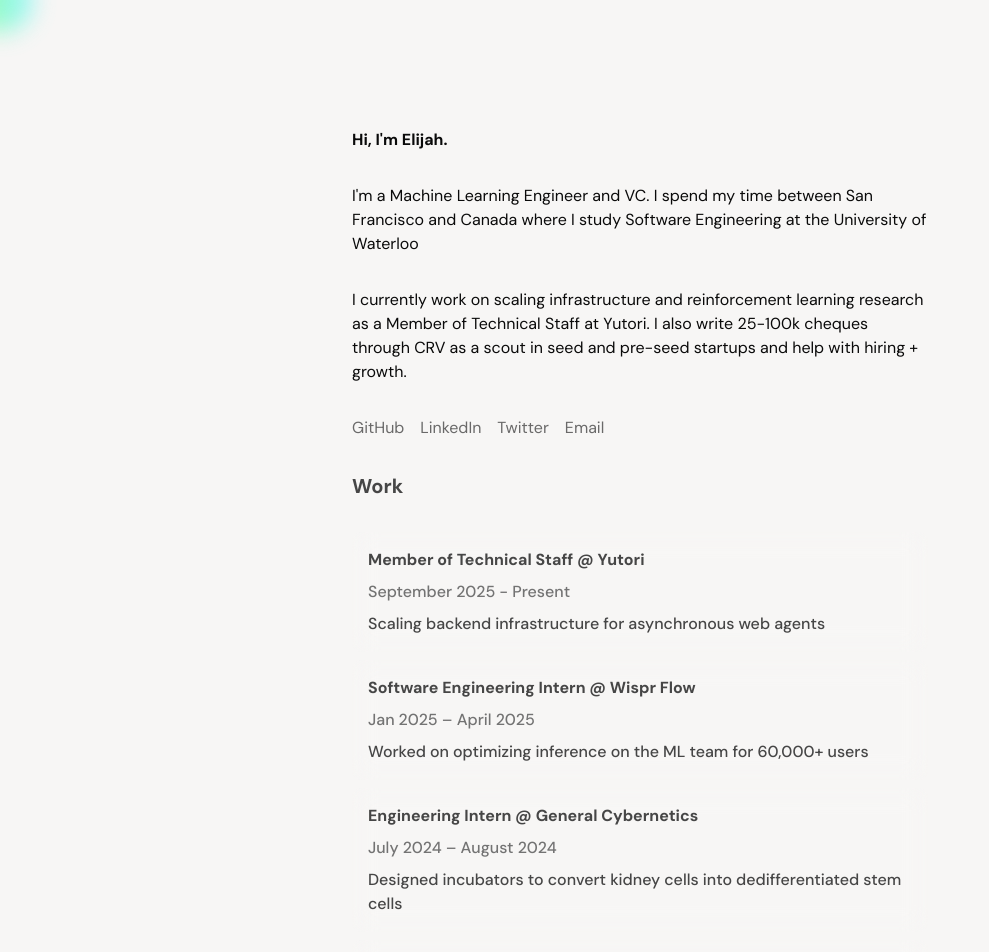
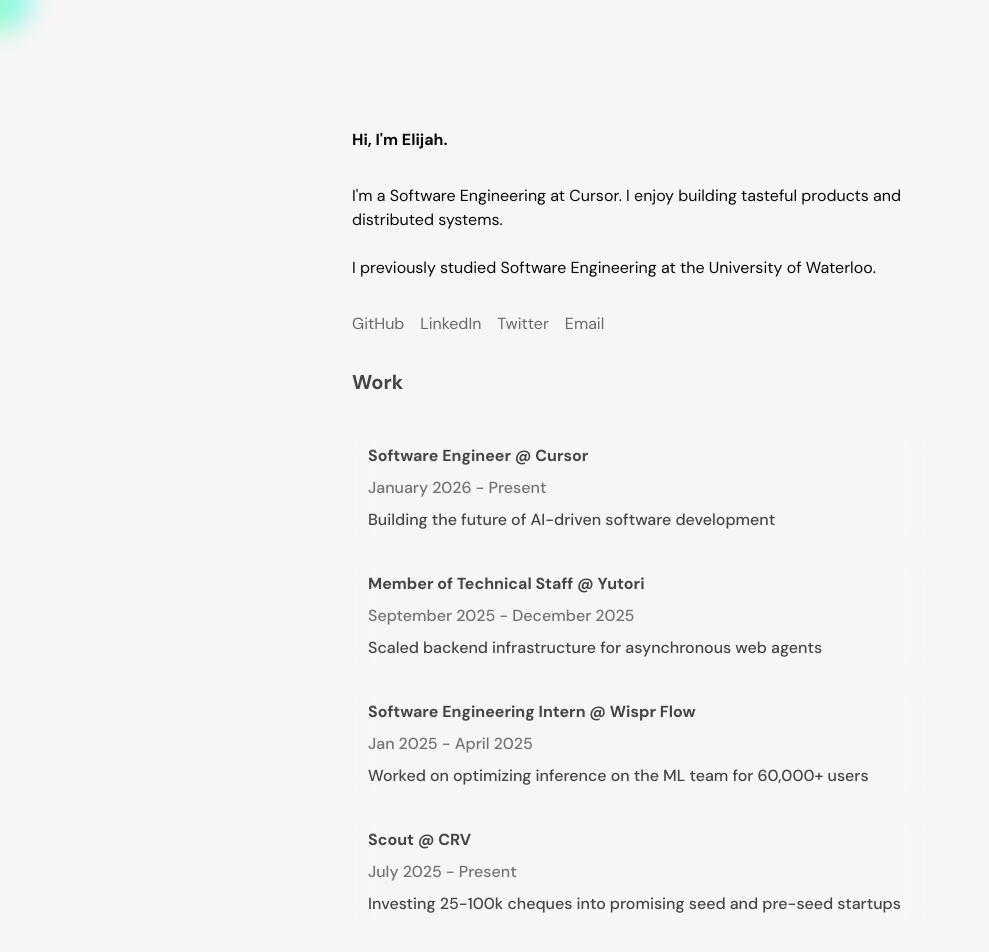
Before and after one commit to elijah0528/personal-website, a Next.js app: page / in a window 1280 px wide. Shown: the top 952 px of the page, without its empty margins (0-989 px from the left). Built offline with nearby package versions, Linux system fonts and the light colour scheme.

Commit message:
Life updates

```diff
--- a/app/page.tsx
+++ b/app/page.tsx
@@ -11,14 +11,12 @@
         <section className="flex flex-col gap-8">
           <h2 className="font-bold">Hi, I&apos;m Elijah.</h2>
           <p>
-            I&apos;m a Machine Learning Engineer and VC. I spend my time between San
-            Francisco and Canada where I study Software Engineering at the
-            University of Waterloo
-          </p>
-          <p>
-            I currently work on scaling infrastructure and reinforcement learning research as a Member of Technical Staff at
-            Yutori. I also write 25-100k cheques through CRV as a scout in seed and
-            pre-seed startups and help with hiring + growth.
+            I&apos;m a Software Engineering at Cursor. I enjoy building tasteful products and distributed systems.
+
+            <br />
+            <br />
+            I previously studied Software Engineering at the University of Waterloo.
+
           </p>
           <div className="flex flex-wrap gap-x-4 gap-y-2">
             <FancyLink
--- a/lib/data.ts
+++ b/lib/data.ts
@@ -3,40 +3,40 @@
 
 export const experienceData: ExperienceCardProps[] = [
   {
+    position: "Software Engineer",
+    company: "Cursor",
+    dates: "January 2026 - Present",
+    description: [
+      "Building the future of AI-driven software development",
+    ],
+    link: "https://cursor.com",
+  },
+  {
     position: "Member of Technical Staff",
     company: "Yutori",
-    dates: "September 2025 - Present",
+    dates: "September 2025 - December 2025",
     description: [
-      "Scaling backend infrastructure for asynchronous web agents",
+      "Scaled backend infrastructure for asynchronous web agents",
     ],
     link: "https://yutori.com",
   },
   {
     position: "Software Engineering Intern",
     company: "Wispr Flow",
-    dates: "Jan 2025 – April 2025",
+    dates: "Jan 2025 - April 2025",
     description: [
       "Worked on optimizing inference on the ML team for 60,000+ users",
     ],
     link: "https://wisprflow.com",
   },
   {
-    position: "Engineering Intern",
-    company: "General Cybernetics",
-    dates: "July 2024 – August 2024",
+    position: "Scout",
+    company: "CRV",
+    dates: "July 2025 - Present",
     description: [
-      "Designed incubators to convert kidney cells into dedifferentiated stem cells",
+      "Investing 25-100k cheques into promising seed and pre-seed startups",
     ],
-    link: "https://generalcybernetics.org",
-  },
-  {
-    position: "Managing Partner",
-    company: "Dorm Room Fund",
-    dates: "Oct 2024 – Present",
-    description: [
-      "Leading Boston’s Dorm Room Fund team investing in student founders at the earliest stage",
-    ],
-    link: "https://dormroomfund.com",
+    link: "https://crv.com",
   },
 ];
 
```
